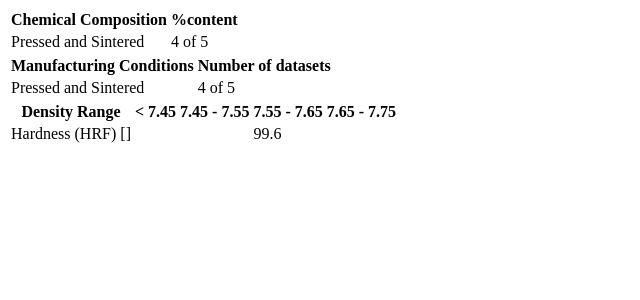
After one commit to haomjc/PMdatabase2, a Python web app: template app/templates/pages/test/detail.html in a window 1280 px wide. The commit adds this page. Shown: the top 300 px of the page, without its empty margins (0-640 px from the left). Run offline with Jinja, Linux system fonts and the light colour scheme; the template is opened without the code that fills it, so the values that code supplies are empty.

Commit message:
20.10.23.1

```diff
--- /dev/null
+++ b/app/templates/pages/test/detail.html
@@ -0,0 +1,72 @@
+    <div class="table-responsive pt-3">
+        <table class="table table-bordered">
+            <thead>
+            <tr>
+                <th>
+                    Chemical Composition
+                </th>
+                <th>
+                    %content
+                </th>
+            </tr>
+            </thead>
+            <tbody id="sortBodyTag">
+            <tr>
+                <td class="repcell">Pressed and Sintered</td>
+                <td class="repcell">4 of 5</td>
+            </tr>
+            </tbody>
+        </table>
+
+        <table class="table table-bordered">
+            <thead>
+            <tr>
+                <th>
+                    Manufacturing Conditions
+                </th>
+                <th>
+                    Number of datasets
+                </th>
+            </tr>
+            </thead>
+
+            <tbody id="sortBodyTag">
+            <tr>
+                <td class="repcell">Pressed and Sintered</td>
+                <td class="repcell">4 of 5</td>
+            </tr>
+            </tbody>
+        </table>
+
+        <table class="table table-bordered">
+            <thead>
+            <tr>
+                <th>
+                    Density Range
+                </th>
+                <th>
+                    < 7.45
+                </th>
+                <th>
+                    7.45 - 7.55
+                </th>
+                <th>
+                    7.55 - 7.65
+                </th>
+                <th>
+                    7.65 - 7.75
+                </th>
+            </tr>
+            </thead>
+
+            <tbody id="sortBodyTag">
+            <tr>
+                <td class="repcell"> Hardness (HRF) []</td>
+                <td class="repcell"></td>
+                <td class="repcell"></td>
+                <td class="repcell">99.6</td>
+                <td class="repcell"></td>
+            </tr>
+            </tbody>
+        </table>
+    </div>
```
Also changed, not shown: app/templates/CKEditor.html (+5 -2 lines), app/templates/post.html (+0 -10 lines).
